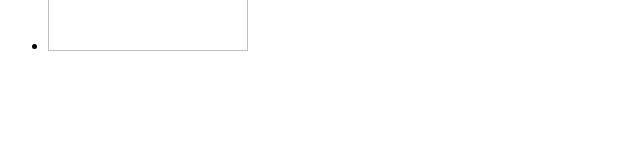
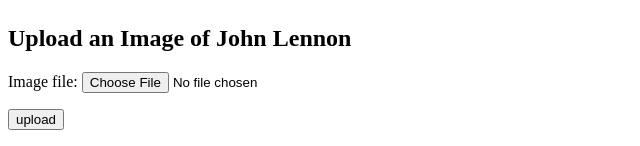
Before and after one commit to ssung01-pixel/cs108-examples, a Django app: page /quotes/person/1 in a window 1280 px wide. Shown: the part 884-1030 px from the top of the page, without its empty margins (0-640 px from the left). Before the commit the page ends 935 px from the top, so only its background shows below. Run offline with Django 3.2, Linux system fonts and the light colour scheme; data comes from the database, SQL or seed files in the repository; both versions use the stored data as it was after the commit.

Commit message:
Video examples for Class 19

```diff
--- a/cs108/settings.py
+++ b/cs108/settings.py
@@ -123,3 +123,6 @@ USE_TZ = True
 # https://docs.djangoproject.com/en/2.2/howto/static-files/
 
 STATIC_URL = '/static/'
+
+MEDIA_ROOT = os.path.join(BASE_DIR, 'media/')
+MEDIA_URL = "/media/"
--- a/cs108/urls.py
+++ b/cs108/urls.py
@@ -15,6 +15,8 @@ Including another URLconf
 """
 from django.contrib import admin
 from django.urls import path, include
+from django.conf.urls.static import static
+from django.conf import settings
 
 # project -level URL patterns
 urlpatterns = [
@@ -24,3 +26,5 @@ urlpatterns = [
     path('quotes/', include('quotes.urls')),
     path('mini_fb/', include('mini_fb.urls')),
 ]
+
+urlpatterns += static(settings.MEDIA_URL, document_root=settings.MEDIA_ROOT)
--- a/quotes/forms.py
+++ b/quotes/forms.py
@@ -1,7 +1,7 @@
 # forms.py
 
 from django import forms
-from .models import Quote
+from .models import Quote, Image
 
 class CreateQuoteForm(forms.ModelForm):
     ''' A form to create a new Quote object. '''
@@ -19,3 +19,10 @@ class UpdateQuoteForm(forms.ModelForm):
         ''' additional data about this form '''
         model = Quote # white model to update
         fields = ['text', 'person'] # which fields to update
+
+class AddImageForm(forms.ModelForm):
+    '''A form to collect an image from the user '''
+
+    class Meta:
+        model = Image
+        fields = ["image_file",]
--- a/quotes/models.py
+++ b/quotes/models.py
@@ -54,10 +54,13 @@ class Quote(models.Model):
 class Image(models.Model):
     ''' Represent an image URL for a Person'''
 
-    image_url = models.URLField(blank=True)
+    image_url = models.URLField(blank=True) # url as a string
+    image_file = models.ImageField(blank = True) # an actual image
     person = models.ForeignKey(Person, on_delete=models.CASCADE)
 
     def __str__(self):
         '''Return the image url of this Image'''
-
-        return self.image_url
+        if self.image_url:
+            return self.image_url
+        else:
+            return self.image_file.url # url to the image file
--- a/quotes/templates/quotes/person.html
+++ b/quotes/templates/quotes/person.html
@@ -10,7 +10,9 @@
 -->
 <ul>
 {% for quote in person.get_all_quotes %}
-    <li> {{quote.text}}</li>
+    <li> {{quote.text}}
+        <a href="{% url 'delete_quote' quote.pk %}"> delete</a>
+    </li>
 {% endfor %}
 </ul>
 
@@ -24,4 +26,13 @@
     {% endfor %}
     </ul>
 
+<h2> Upload an Image of {{person.name}}</h2>
+
+<form method = 'POST' enctype="multipart/form-data"
+    action="{% url 'add_image' person.pk %}">
+    {% csrf_token %}
+    {{add_image_form.as_p }}
+    <input type = "submit" value = "upload">
+</form>
+
 {% endblock %}
--- a/quotes/urls.py
+++ b/quotes/urls.py
@@ -8,7 +8,8 @@ urlpatterns = [
     path('all', HomePageView.as_view(), name = "all_quotes"),
     path('quote/<int:pk>', QuotePageView.as_view(), name = "quote"), # quote/ and then a number django retrieve the quote object that responds to that primary key
     path('quote/<int:pk>/update', UpdateQuoteView.as_view(), name = "update_quote"), # quote/ and then a number django retrieve the quote object that responds to that primary key
+    path('quote/<int:pk>/delete', DeleteQuoteView.as_view(), name = "delete_quote"), #delete
     path('person/<int:pk>', PersonPageView.as_view(), name = "person"),
+    path('person/<int:pk>/add_image', add_image, name = 'add_image'), # add an image for this person
     path('create_quote', CreateQuoteView.as_view(), name = 'create_quote'),
-
 ]
--- a/quotes/views.py
+++ b/quotes/views.py
@@ -1,7 +1,9 @@
 from django.shortcuts import render
-from django.views.generic import ListView, DetailView, CreateView, UpdateView
+from django.views.generic import ListView, DetailView, CreateView, UpdateView, DeleteView
 from .models import Quote, Person
-from .forms import CreateQuoteForm, UpdateQuoteForm
+from django.urls import reverse
+from django.shortcuts import redirect
+from .forms import CreateQuoteForm, UpdateQuoteForm, AddImageForm
 import random
 
 # Create your views here.
@@ -36,18 +38,72 @@ class PersonPageView(DetailView):
     '''Display a single Person object.'''
     model = Person                        # retrieve Person objects from the database
     template_name = "quotes/person.html" # delegate the display to this template
-    context_object_name = "person"       # use this variable in the template
+    #context_object_name = "person"       # use this variable in the template
+
+    def get_context_data(self, **kwargs):
+        ''' Return a dictionary with context data for this template to use. '''
+
+        # get the default context data:
+        # this will include the Person record for this page view
+        context = super(PersonPageView, self).get_context_data(**kwargs)
+
+        # create add image form:
+        add_image_form = AddImageForm()
+        context['add_image_form']= add_image_form
+
+        #return the context dictionary
+        return context
+
 
 class CreateQuoteView(CreateView):
     ''' Create a new Quote objct and store it in the database.'''
-
-    model = Quote # which model to create
     form_class = CreateQuoteForm # which form to use to create the Quote
     template_name = "quotes/create_quote_form.html" # delegate the display to this template
 
 class UpdateQuoteView(UpdateView):
-    ''' Create a Quote objct and store it in the database.'''
-
-    model = Quote # which model to create
+    ''' A view to update quote and save it to the database.'''
     form_class = UpdateQuoteForm # which form to use to create the Quote
     template_name = "quotes/update_quote_form.html" # delegate the display to this template
+    queryset = Quote.objects.all()
+
+class DeleteQuoteView(DeleteView):
+    '''A view to delete a quote and remove it from the database.'''
+    template_name = "quotes/delete_quote.html" # delegate the display to this template
+    queryset = Quote.objects.all()
+    #success_url = "../../all" # what to do after deleting a quote
+
+    def get_success_url(self):
+        ''' Return a the URL to which we should be directed after the delete. '''
+
+        # get the pk for this quote
+        pk = self.kwargs.get('pk')
+        quote = Quote.objects.filter(pk=pk).first() # get one object form QuerySet
+
+        #find the person associated with the quote
+        person = quote.person
+        return reverse('person', kwargs ={'pk':person.pk})
+
+        #reverse to show the person page
+
+def add_image(request, pk):
+    ''' A custom view function to handle the submission of an image upload'''
+
+    # find the person for whom we are submitting the image
+    person = Person.objects.get(pk=pk)
+
+    # read request data into AddImageForm object
+    form = AddImageForm(request.POST or None, request.FILES or None)
+
+    # check if the form is valid, save object to database
+    if form.is_valid():
+
+        image = form.save(commit=False) # create the Image object, but not save
+        image.person = person
+        image.save() # story to the database
+
+    else:
+        print("Error: the form was not valid. ")
+
+    # redirect to a new URL, display person page
+    url = reverse('person', kwargs={'pk':pk})
+    return redirect(url)
```
Also changed, not shown: quotes/templates/quotes/delete_quote.html (added, +18 -0 lines), db.sqlite3, media/png.png (added), quotes/migrations/0005_image_image_file.py (added).
